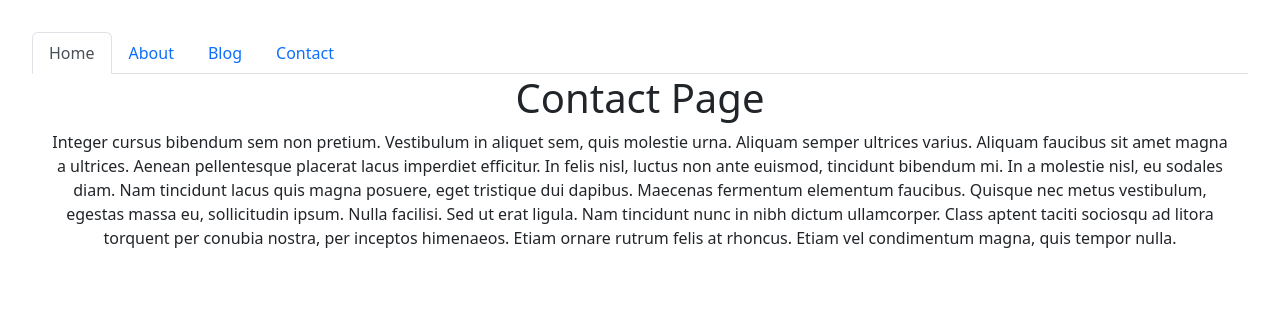
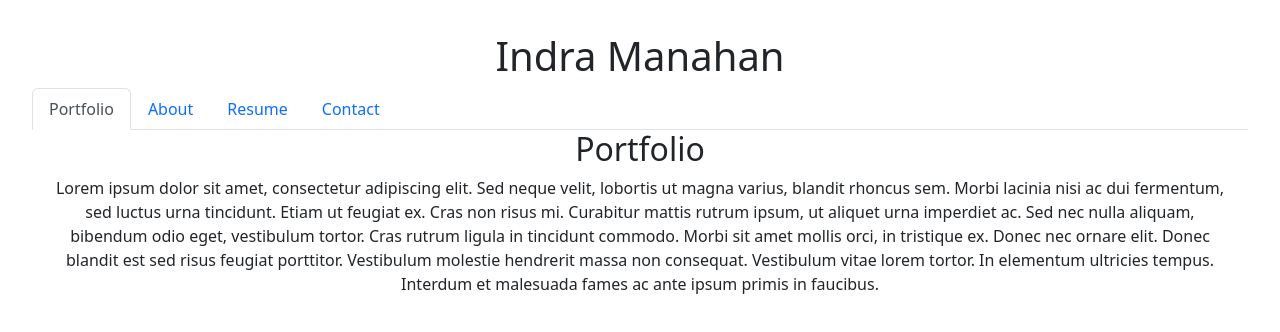
Before and after one commit to Levi-Man/myPage, a React (Vite) app: page / in a window 1280 px wide. Shown: the top 332 px of the page. Built offline with nearby package versions, Linux system fonts and the light colour scheme.

Commit message:
added contact page and resume

```diff
--- /dev/null
+++ b/components/ContactForm.css
@@ -0,0 +1,16 @@
+.contact-form {
+    display: flex;
+    flex-direction: column;
+    justify-content: center;
+    align-items: center;
+    max-width: 100%;
+    margin: auto;
+  }
+
+  .form-group {
+    margin-bottom: 15px;
+  }
+
+  label {
+    margin-bottom: 5px;
+  }
--- /dev/null
+++ b/components/ContactForm.jsx
@@ -0,0 +1,66 @@
+import React, { useState } from 'react';
+import './ContactForm.css';
+
+const ContactForm = () => {
+    const [formData, setFormData] = useState({
+        name: '',
+        email: '',
+        phoneNumber: '',
+    });
+
+    const handleChange = (e) => {
+        const { name, value } = e.target;
+        setFormData({
+            ...formData,
+            [name]: value,
+        });
+    };
+
+    const handleSubmit = (e) => {
+        e.preventDefault();
+        console.log('Form submitted:', formData);
+    };
+
+    return (
+        <form className="contact-form" onSubmit={handleSubmit}>
+            <div className="form-group">
+                <label htmlFor="name">Name:</label>
+                <input
+                    type="text"
+                    id="name"
+                    name="name"
+                    value={formData.name}
+                    onChange={handleChange}
+                    required
+                />
+            </div>
+
+            <div className="form-group">
+                <label htmlFor="email">Email:</label>
+                <input
+                    type="email"
+                    id="email"
+                    name="email"
+                    value={formData.email}
+                    onChange={handleChange}
+                    required
+                />
+            </div>
+
+            <div className="form-group">
+                <label htmlFor="phoneNumber">Phone Number:</label>
+                <input
+                    type="tel"
+                    id="phoneNumber"
+                    name="phoneNumber"
+                    value={formData.phoneNumber}
+                    onChange={handleChange}
+                />
+            </div>
+
+            <button type="submit">Submit</button>
+        </form>
+    );
+};
+
+export default ContactForm;
--- a/components/NavTabs.jsx
+++ b/components/NavTabs.jsx
@@ -5,13 +5,13 @@ function NavTabs({ currentPage, handlePageChange }) {
     <ul className="nav nav-tabs">
       <li className="nav-item">
         <a
-          href="#home"
-          onClick={() => handlePageChange('Home')}
-          // This is a conditional (ternary) operator that checks to see if the current page is "Home"
+          href="#portfolio"
+          onClick={() => handlePageChange('Portfolio')}
+          // This is a conditional (ternary) operator that checks to see if the current page is "Portfolio"
           // If it is, we set the current page to 'nav-link-active', otherwise we set it to 'nav-link'
-          className={currentPage === 'Home' ? 'nav-link active' : 'nav-link'}
+          className={currentPage === 'Portfolio' ? 'nav-link active' : 'nav-link'}
         >
-          Home
+          Portfolio
         </a>
       </li>
       <li className="nav-item">
@@ -26,12 +26,12 @@ function NavTabs({ currentPage, handlePageChange }) {
       </li>
       <li className="nav-item">
         <a
-          href="#blog"
-          onClick={() => handlePageChange('Blog')}
+          href="#resume"
+          onClick={() => handlePageChange('Resume')}
           // Check to see if the currentPage is `Blog`, and if so we use the active link class from bootstrap. Otherwise, we set it to a normal nav-link
-          className={currentPage === 'Blog' ? 'nav-link active' : 'nav-link'}
+          className={currentPage === 'Resume' ? 'nav-link active' : 'nav-link'}
         >
-          Blog
+          Resume
         </a>
       </li>
       <li className="nav-item">
--- a/components/PortfolioContainer.jsx
+++ b/components/PortfolioContainer.jsx
@@ -6,7 +6,7 @@ import Resume from './pages/Resume';
 import Contact from './pages/Contact';
 
 export default function PortfolioContainer() {
-  const [currentPage, setCurrentPage] = useState('Home');
+  const [currentPage, setCurrentPage] = useState('Portfolio');
 
   // This method is checking to see what the value of `currentPage` is. Depending on the value of currentPage, we return the corresponding component to render.
   const renderPage = () => {
@@ -26,6 +26,7 @@ export default function PortfolioContainer() {
 
   return (
     <div>
+        {<h1>Indra Manahan</h1>}
       {/* We are passing the currentPage from state and the function to update it */}
       <NavTabs currentPage={currentPage} handlePageChange={handlePageChange} />
       {/* Here we are calling the renderPage method which will return a component  */}
--- a/components/pages/About.jsx
+++ b/components/pages/About.jsx
@@ -1,7 +1,7 @@
 export default function About() {
   return (
     <div>
-      <h1>About Page</h1>
+      <h2>About Page</h2>
       <p>
         Nunc pharetra finibus est at efficitur. Praesent sed congue diam.
         Integer gravida dui mauris, ut interdum nunc egestas sed. Aenean sed
--- a/components/pages/Contact.jsx
+++ b/components/pages/Contact.jsx
@@ -1,20 +1,24 @@
+import React from 'react';
+import ContactForm from '../ContactForm';
+import { FaGithub, FaLinkedin } from 'react-icons/fa';
+
+
 export default function Contact() {
   return (
     <div>
-      <h1>Contact Page</h1>
-      <p>
-        Integer cursus bibendum sem non pretium. Vestibulum in aliquet sem, quis
-        molestie urna. Aliquam semper ultrices varius. Aliquam faucibus sit amet
-        magna a ultrices. Aenean pellentesque placerat lacus imperdiet
-        efficitur. In felis nisl, luctus non ante euismod, tincidunt bibendum
-        mi. In a molestie nisl, eu sodales diam. Nam tincidunt lacus quis magna
-        posuere, eget tristique dui dapibus. Maecenas fermentum elementum
-        faucibus. Quisque nec metus vestibulum, egestas massa eu, sollicitudin
-        ipsum. Nulla facilisi. Sed ut erat ligula. Nam tincidunt nunc in nibh
-        dictum ullamcorper. Class aptent taciti sociosqu ad litora torquent per
-        conubia nostra, per inceptos himenaeos. Etiam ornare rutrum felis at
-        rhoncus. Etiam vel condimentum magna, quis tempor nulla.
-      </p>
+      <h2>Contact Page</h2>
+      <div>
+        <ContactForm />
+      </div>
+      Indra Levi Manahan<br></br>
+      email: indra.levi.manahan@gmail.com<br></br>
+      <a href="https://github.com/Levi-Man" target="_blank" rel="noopener noreferrer">
+        <FaGithub /> GitHub
+      </a>
+      <br />
+      <a href="https://www.linkedin.com/in/indra-levi-manahan-908912154/" target="_blank" rel="noopener noreferrer">
+        <FaLinkedin /> LinkedIn
+      </a>
     </div>
   );
 }
--- a/components/pages/Portfolio.jsx
+++ b/components/pages/Portfolio.jsx
@@ -1,7 +1,7 @@
 export default function Portfolio() {
   return (
     <div>
-      <h1>Portfolio</h1>
+      <h2>Portfolio</h2>
       <p>
         Lorem ipsum dolor sit amet, consectetur adipiscing elit. Sed neque
         velit, lobortis ut magna varius, blandit rhoncus sem. Morbi lacinia nisi
--- a/components/pages/Resume.jsx
+++ b/components/pages/Resume.jsx
@@ -1,22 +1,14 @@
 export default function Resume() {
   return (
     <div>
-      <h1>Resume</h1>
-      <p>
-        Donec a volutpat quam. Curabitur nec varius justo, sed rutrum ligula.
-        Curabitur pellentesque turpis sit amet eros iaculis, a mollis arcu
-        dictum. Ut vel ante eget massa ornare placerat. Etiam nisl orci, finibus
-        sodales volutpat et, hendrerit ut dolor. Suspendisse porta dictum nunc,
-        sed pretium risus rutrum eget. Nam consequat, ligula in faucibus
-        vestibulum, nisi justo laoreet risus, luctus luctus mi lacus sit amet
-        libero. Class aptent taciti sociosqu ad litora torquent per conubia
-        nostra, per inceptos himenaeos. Mauris pretium condimentum tellus eget
-        lobortis. Interdum et malesuada fames ac ante ipsum primis in faucibus.
-        Donec placerat accumsan mi, ut congue neque placerat eu. Donec nec ipsum
-        in velit pellentesque vehicula sit amet at augue. Maecenas aliquam
-        bibendum congue. Pellentesque semper, lectus non ullamcorper iaculis,
-        est ligula suscipit velit, sed bibendum turpis dui in sapien.
-      </p>
+      <h2>Resume</h2>
+      <div className="d-flex justify-content-center">
+        {/* Adjust the width attribute to control the width of the embedded PDF */}
+        <embed src="../assets/Indra Levi Manahan.pdf" type="application/pdf" width="1024px" height="600px" />
+      </div>
+      <a href={'../assets/Indra Levi Manahan.pdf'} download='../assets/Indra Levi Manahan.pdf'>
+        Download Resume
+      </a>
     </div>
   );
 }
--- a/package.json
+++ b/package.json
@@ -13,7 +13,8 @@
   "dependencies": {
     "bootstrap": "^5.2.3",
     "react": "^18.2.0",
-    "react-dom": "^18.2.0"
+    "react-dom": "^18.2.0",
+    "react-icons": "^5.0.1"
   },
   "devDependencies": {
     "@types/react": "^18.2.15",
--- a/src/App.jsx
+++ b/src/App.jsx
@@ -3,8 +3,9 @@ import PortfolioContainer from '../components/PortfolioContainer';
 
 
 function App() {
+
   return (
-    <div className="react-folio">
+      <div className="react-folio">
       <PortfolioContainer />
     </div>
   );
```
Also changed, not shown: 2 other files (tests, documents, lock files or other folders).
